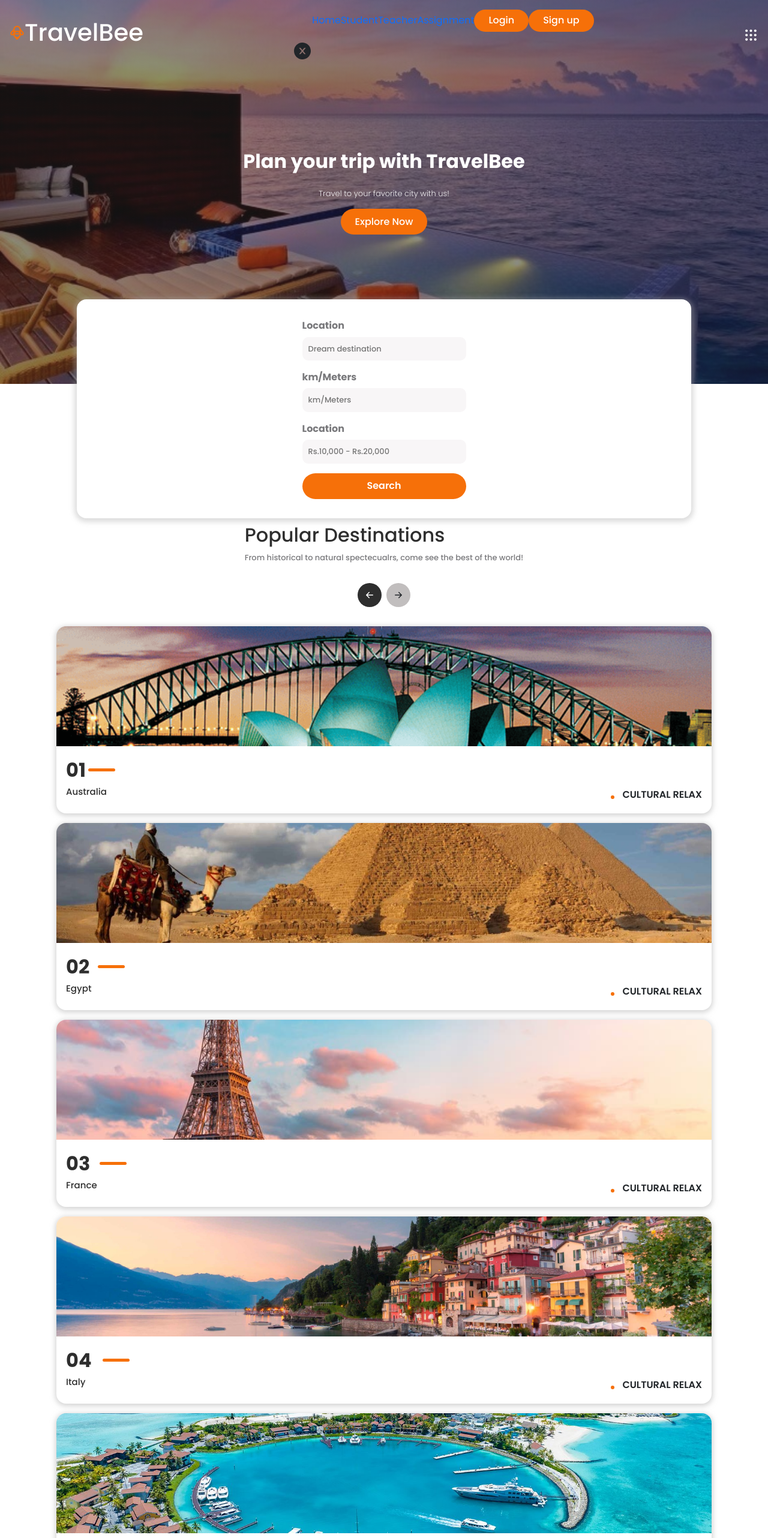
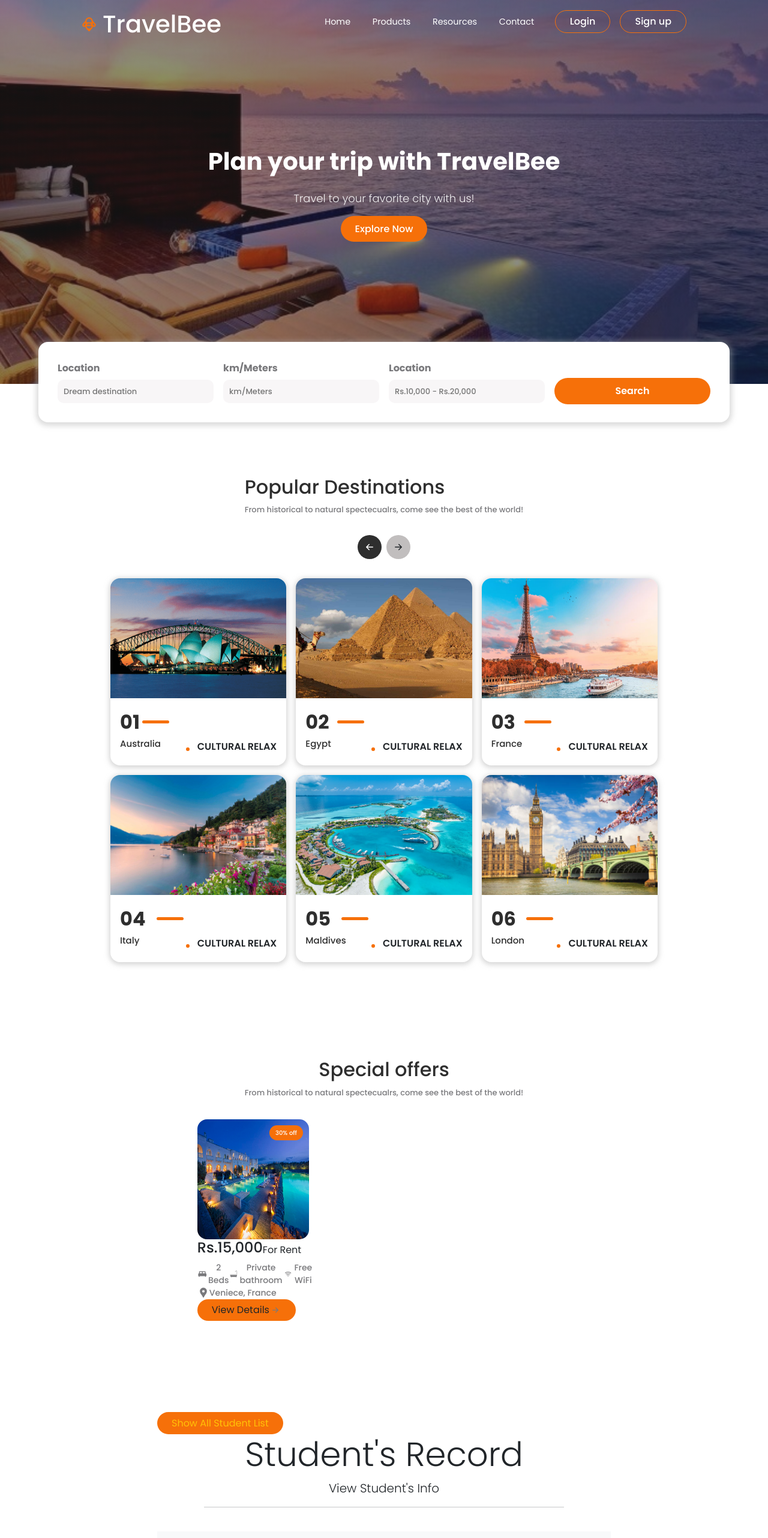
Before and after one commit to umayangi12/myCrudApp, a React (Create React App) app in the folder frontend/: page /getStudent/1 in a window 1280 px wide. Shown: the top 2564 px of the page at 60% size. Built offline with nearby package versions, Linux system fonts and the light colour scheme; no server answers.

Commit message:
created offer site

```diff
--- a/frontend/src/App.css
+++ b/frontend/src/App.css
@@ -92,6 +92,23 @@ input{
   font-size: 100%;
 }
 
+@media screen and (min-width: 556px) {
+  .mainContent, .singlePost{
+    grid-template-columns: repeat(2,1fr);
+  }
+}
+@media screen and (min-width: 884px) {
+  .mainContent{
+    grid-template-columns: repeat(3,1fr);
+  }
+}
+@media screen and (min-width: 1240px) {
+  .container{
+    width: 75% !important;
+    margin: auto !important;
+  }
+}
+
 .App {
   text-align: center;
 }
--- a/frontend/src/App.js
+++ b/frontend/src/App.js
@@ -7,6 +7,7 @@ import AllStudents from "./components/student/AllStudents";
 import ViewStudent from "./components/student/ViewStudent";
 import Home from "./components/home/Home";
 import Popular from "./components/popular/Popular";
+import Offer from "./components/offers/Offer";
 
 function App() {
   return (
@@ -18,6 +19,7 @@ function App() {
         <main>
           <Home />
           <Popular />
+          <Offer/>
           <Routes>
             <Route path="/getAllStudents" element={<AllStudents />} exact />
             <Route path="/addStudent" element={<AddStudent />} exact />
--- a/frontend/src/components/Header.js
+++ b/frontend/src/components/Header.js
@@ -17,10 +17,22 @@ const Header = () => {
    setActive("navBar");
  };
 
+ //adding bgcolor to the header
+ const [transparent, setTransparent] = useState('header');
+ const addBg = () => {
+  if(window.scrollY >= 10) {
+    setTransparent("header activeHeader");
+  } else {
+    setTransparent("header");
+  }
+ }
+
+ window.addEventListener('scroll', addBg)
+
 
   return (
     <section className="navBarSection">
-      <div className="header">
+      <div className={transparent}>
         <div className="logoDiv">
           <a href="#" className="logo">
             <h1 className="flex">
@@ -38,17 +50,17 @@ const Header = () => {
             </li>
             <li className="navItem">
               <a href="#" className="navLink">
-                Student
+                Products
               </a>
             </li>
             <li className="navItem">
               <a href="#" className="navLink">
-                Teacher
+                Resources
               </a>
             </li>
             <li className="navItem">
               <a href="#" className="navLink">
-                Assignment
+                Contact
               </a>
             </li>
             <div className="headerBtns flex">
@@ -69,31 +81,6 @@ const Header = () => {
         </div>
       </div>
     </section>
-    // <nav className="navbar navbar-expand-lg navbar-light bg-light">
-    //   <div className="container-fluid">
-    //     <img src={Logo} style={{ width: "130px" }} />
-    //     <a
-    //       className="navbar-brand"
-    //       href="#"
-    //     >
-    //       Student Management
-    //     </a>
-
-    //     <div className="collapse navbar-collapse" id="navbarNavAltMarkup">
-    //       <div className="navbar-nav">
-    //         <Link to="/" className="nav-link">
-    //           Home
-    //         </Link>
-    //         <Link to="/getAllStudents" className="nav-link">
-    //           Students
-    //         </Link>
-    //         <Link to="#" className="nav-link">
-    //           Teacher
-    //         </Link>
-    //       </div>
-    //     </div>
-    //   </div>
-    // </nav>
   );
 };
 
--- a/frontend/src/components/header.scss
+++ b/frontend/src/components/header.scss
@@ -10,8 +10,8 @@
   --inputColor: hsl(330, 12%, 97%);
 }
 
-.navBarSection{
-    .header{
+.navBarSection {
+  .header {
     position: fixed;
     display: flex;
     align-items: center;
@@ -21,23 +21,23 @@
     padding: 1rem;
     z-index: 1000;
 
-        .logoDiv{
-            .logo{
+    .logoDiv {
+      .logo {
         color: var(--whiteColor);
         font-weight: 500;
         cursor: pointer;
         align-items: center;
         justify-content: center;
 
-                .icon{
+        .icon {
           color: var(--PrimaryColor);
           font-size: 25px;
-                }
-
+          margin-right: 10px;
         }
       }
-        @media screen  and (max-width: 768px) {
-            .navBar{
+    }
+    @media screen and (max-width: 768px) {
+      .navBar {
         background: var(--greyBg);
         position: absolute;
         height: max-content;
@@ -45,82 +45,151 @@
         width: 100%;
         top: 0;
         left: -500%;
-                box-shadow: 0 2px 4px rgba(209,209,209,0.904);
-                transition: .5s ease;
+        box-shadow: 0 2px 4px rgba(209, 209, 209, 0.904);
+        transition: 0.5s ease;
         z-index: 1000;
 
-                .navLists{
+        .navLists {
           flex-direction: column;
           justify-content: center;
           width: 100%;
           margin: auto;
 
-                    .navItem{
+          .navItem {
             padding: 1rem 0;
 
-                        .navLink{
+            .navLink {
               color: var(--textColor);
-                            font-size: .9rem;
+              font-size: 0.9rem;
               font-weight: 600;
-                            &:hover{
+              &:hover {
                 color: var(--PrimaryColor);
               }
             }
           }
-                    .headerBtns{
+          .headerBtns {
             flex-direction: column;
-                        .btn{
+            .btn {
               margin-top: 1rem;
             }
-                        a{
+            a {
               font-weight: 600;
 
-                            &:hover{
+              &:hover {
                 color: var(--whiteColor);
               }
             }
           }
 
-                    .loginBtn{
+          .loginBtn {
             background: none;
-                        border: .1rem solid var(--PrimaryColor);
-                        a{
+            border: 0.1rem solid var(--PrimaryColor);
+            a {
               color: var(--PrimaryColor);
             }
-                        &:hover{
+            &:hover {
               background: var(--HoverColor);
-                            a{
+              a {
                 color: var(--whiteColor);
               }
             }
           }
         }
 
-                .closeNavBar{
+        .closeNavBar {
           position: absolute;
           top: 1rem;
           right: 1.5rem;
           color: var(--PrimaryColor);
-                    &:hover .icon{
+          &:hover .icon {
             color: var(--HoverColor);
           }
-
         }
       }
-            .activeNavBar{
+      .activeNavBar {
         left: 0;
       }
-
     }
-        .toggleNavBar{
-            .icon{
+    .toggleNavBar {
+      .icon {
         font-size: 25px;
         color: var(--whiteColor);
-                &:hover{
+        &:hover {
           color: var(--PrimaryColor);
-                }
-
         }
       }
     }
   }
+
+  .activeHeader {
+    background: rgba(0, 0, 0, 0.54);
+    box-shadow: 0 2px 8px 4px (rgba(178, 178, 178, 0.55));
+  }
+}
+
+@media screen and (min-width: 769px) {
+  .navBarSection {
+    .toggleNavBar,
+    .closeNavBar {
+      display: none;
+    }
+    .header {
+      padding: 1.5rem 2rem;
+      .navBar {
+        .navLists {
+          display: flex;
+          align-items: center;
+          justify-content: center;
+          flex-direction: row;
+
+          .navItem {
+            .navLink {
+              color: var(--whiteColor);
+              padding: 0 0.45rem;
+              font-size: 0.9rem;
+              font-weight: 400;
+              &:hover {
+                color: var(--PrimaryColor);
+              }
+            }
+          }
+          .btn {
+            margin-left: 1rem;
+            a {
+              color: var(--whiteColor);
+              font-weight: 500;
+            }
+          }
+          .loginBtn {
+            background: none;
+            border: 1px solid var(--PrimaryColor);
+            &:hover {
+              background: var(--PrimaryColor);
+              a {
+                color: var(--whiteColor);
+              }
+            }
+          }
+        }
+      }
+    }
+  }
+}
+
+@media screen and (min-width: 960px) {
+  .header {
+    .navBar {
+      .navLists {
+        .navItem {
+          padding: 0 0.7rem;
+        }
+      }
+    }
+  }
+}
+
+@media screen and (min-width: 1024px) {
+  .header {
+    padding: 1rem 8.5rem !important;
+  }
+}
--- a/frontend/src/components/home/home.scss
+++ b/frontend/src/components/home/home.scss
@@ -51,6 +51,7 @@
     .homeCard {
       width: 80%;
       border-radius: 1rem;
+      background: transparent;
       padding: 2rem;
       background: var(--whiteColor);
       position: absolute;
@@ -98,3 +99,61 @@
     }
   }
 }
+
+@media screen and (min-width: 480px) {
+  .home{
+    .secContainer{
+      .homeCard{
+        bottom: -130px;
+        width: 90%;
+        grid-template-columns: repeat(2,1fr);
+        .btn{
+          transform: translateY(15px);
+        }
+      }
+    }
+  }
+}
+@media screen and (min-width: 556px) {
+  .home{
+    .secContainer{
+      .homeText{
+        .title{
+          font-size: 2.5rem;
+        }
+        .subTitle{
+          font-size: 18px;
+        }
+      }
+    }
+  }
+}
+@media screen and (min-width: 720px) {
+  .home{
+    .secContainer{
+      .homeCard{
+        grid-template-columns: repeat(4,1fr);
+        bottom: -10%;
+      }
+    }
+  }
+}
+@media screen and (min-width: 720px) {
+  .home{
+    .secContainer{
+      .homeText{
+        padding: 1rem 10rem;
+
+        .title{
+          font-size: 3.4;
+          margin: auto;
+          line-height: 4rem;
+        }
+
+        .subTitle{
+          width: 70%;
+        }
+      }
+    }
+  }
+}
--- /dev/null
+++ b/frontend/src/components/offers/Offer.jsx
@@ -0,0 +1,71 @@
+import React from "react";
+import './offer.scss';
+import './offer.css';
+import {MdKingBed} from 'react-icons/md'
+import { GiBathtub } from "react-icons/gi";
+import { AiOutlineWifi } from "react-icons/ai";
+import { MdAirportShuttle } from "react-icons/md";
+import { MdLocationPin } from "react-icons/md";
+import { BsArrowRightShort } from "react-icons/bs";
+
+import hotel1 from '../../assets/img/hotel1.jpg';
+
+const Offer = () => {
+  return (
+    <section className="offer container section">
+      <div className="secContainer">
+        <div className="secIntro">
+          <div className="secTitle">
+            <h2>Special offers</h2>
+            <p>
+              From historical to natural spectecualrs, come see the best of the
+              world!
+            </p>
+          </div>
+          <div className="mainContent grid">
+            <div className="singleOffer">
+              <div className="destImage">
+                <img src={hotel1} alt="destination image" />
+                <span className="discount">30% off</span>
+              </div>
+              <div className="offerBody">
+                <div className="price flex">
+                  <h4>Rs.15,000</h4>
+                  <span className="status">For Rent</span>
+                </div>
+                <div className="amenities flex">
+                  <div className="singleAmenity flex">
+                    <MdKingBed className="icon" />
+                    <small>2 Beds</small>
+                  </div>
+                  <div className="singleAmenity flex">
+                    <GiBathtub className="icon" />
+                    <small>Private bathroom</small>
+                  </div>
+                  <div className="singleAmenity flex">
+                    <AiOutlineWifi className="icon" />
+                    <small>Free WiFi</small>
+                  </div>
+                  <div className="singleAmenity flex">
+                    <MdAirportShuttle className="icon" />
+                    <small>Shuttle</small>
+                  </div>
+                </div>
+                <div className="location flex">
+                  <MdLocationPin className="icon" />
+                  <small>Veniece, France</small>
+                </div>
+                <button className="btn flex">
+                  View Details
+                  <BsArrowRightShort className="icon" />
+                </button>
+              </div>
+            </div>
+          </div>
+        </div>
+      </div>
+    </section>
+  );
+};
+
+export default Offer;
--- /dev/null
+++ b/frontend/src/components/offers/offer.scss
@@ -0,0 +1,63 @@
+:root {
+  --PrimaryColor: hsl(26, 93%, 50%);
+  --HoverColor: hsl(26, 90%, 42%);
+  --blackColor: hsl(26, 0%, 18%);
+  --whiteColor: hsl(26, 0%, 100%);
+  --textColor: hsl(240, 1%, 48%);
+  --whiteColorDeam: hsl(0, 0%, 93%);
+  --greyBg: hsl(0, 0%, 96%);
+  --greyText: hsl(0, 2%, 75%);
+  --inputColor: hsl(330, 12%, 97%);
+  --boxShadow: 0 2px 8px 2px rgba(178, 178, 178, 0.189);
+}
+
+.offer {
+  .secContainer {
+    .mainContent {
+      gap: 1rem;
+
+      .singleOffer {
+        border-radius: 1rem;
+        overflow: hidden;
+        padding: 0.5rem;
+        --box-shadow: 0 2px 8px 2px rgba(178, 178, 178, 0.189);
+
+        .icon{
+            font-size: 20px;
+            color: var(--textColor);
+        }
+        small{
+            font-weight: 500;
+            color: var(--textColor);
+        }
+        .destImage{
+          position: relative;
+          height: 200px;
+          width: 100%;
+          border-radius: 1rem;
+          overflow: hidden;
+
+          img{
+            height: 100%;
+          }
+
+          .discount{
+            position: absolute;
+            top: 10px;
+            right: 10px;
+            padding: 5px 10px;
+            background: var(--PrimaryColor);
+            color: var(--whiteColor);
+            border-radius: 3rem;
+            font-size: 10px;
+            font-weight: 500;
+
+          }
+        }
+        .offerBody{
+
+        }
+      }
+    }
+  }
+}
--- a/frontend/src/components/popular/popular.scss
+++ b/frontend/src/components/popular/popular.scss
@@ -171,3 +171,9 @@
     }
   }
 }
+
+@media screen and (min-width: 480px) {
+ .popular{
+  padding-top: 10rem;
+ }
+}
```
Also changed, not shown: frontend/src/assets/img/hotel1.jpg (added), frontend/src/components/offers/offer.css (added). Lines whose indentation alone changed are shown as unchanged.
